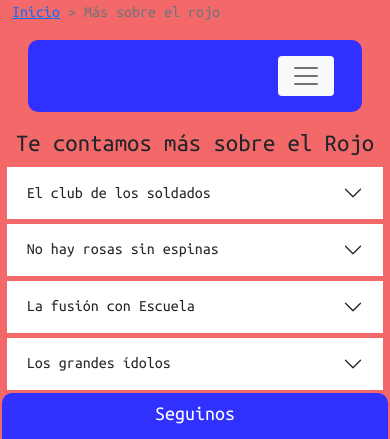
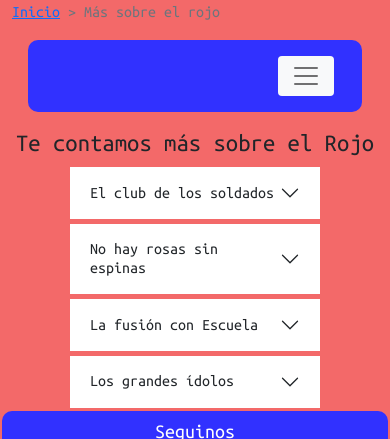
Before and after one commit to manuortega12/finalCoder, a website: page page/mas.html in a window 390 px wide. Shown: the top 439 px of the page. Drawn offline with nearby package versions, Linux system fonts and the light colour scheme.

Commit message:
modifico responsive de mas.html

```diff
--- a/sass/_mas.scss
+++ b/sass/_mas.scss
@@ -23,11 +23,34 @@
         padding: 1rem;
     }
 }
+@media screen and (max-width: 1770px) {
+    .acordion{
+        width: 70vh;
+        margin: 1rem auto;
+        padding: 1rem;
+    }
+}
 
-@media screen and (max-width: 480px) {
+@media screen and (max-width: 1300px) {
     .acordion{
-        width: 45vh;
+        width: 60vh;
+        margin: 1rem auto;
+        padding: 1rem;
+    }
+}
+
+@media screen and (max-width: 690px) {
+    .acordion{
+        width: 40vh;
         margin: 0.1rem auto;
         padding: 0.1rem;
     }
 }
+
+@media screen and (max-width: 460px) {
+    .acordion{
+        width: 30vh;
+        margin: 0.1rem auto;
+        padding: 0.1rem;
+    }
+}
```
Also changed, not shown: css/estilos.css, 1 other file.
